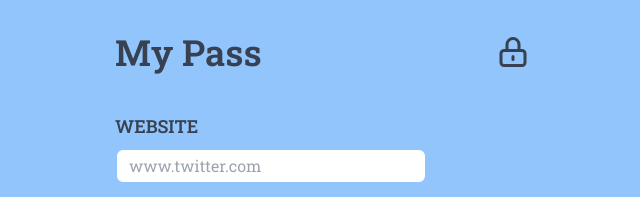
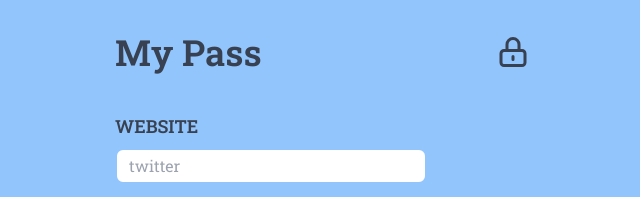
Before and after one commit to Dolamu-TheDataGuy/password-management-system, a website: page UI_files/index.html in a window 1280 px wide. Shown: the top 197 px of the page, 317-957 px from the left. Drawn offline with Linux system fonts and the light colour scheme.

Commit message:
Update index.html

```diff
--- a/UI_files/index.html
+++ b/UI_files/index.html
@@ -25,7 +25,7 @@
     <main>
         <form action="" id="form" method="post" class="flex flex-col flex-nowrap items-start justify-center">
             <label for="website" class="label">website</label>
-            <input class="input border-blue-300" type="url" id="website" placeholder="www.twitter.com">
+            <input class="input border-blue-300" type="url" id="website" placeholder="twitter">
             <button class="btn" id="search" type="button">Search</button>
             <label for="email" class="label">Email</label>
             <input type="email" id="email" class="input border-blue-300" placeholder="example@email.com">
```
